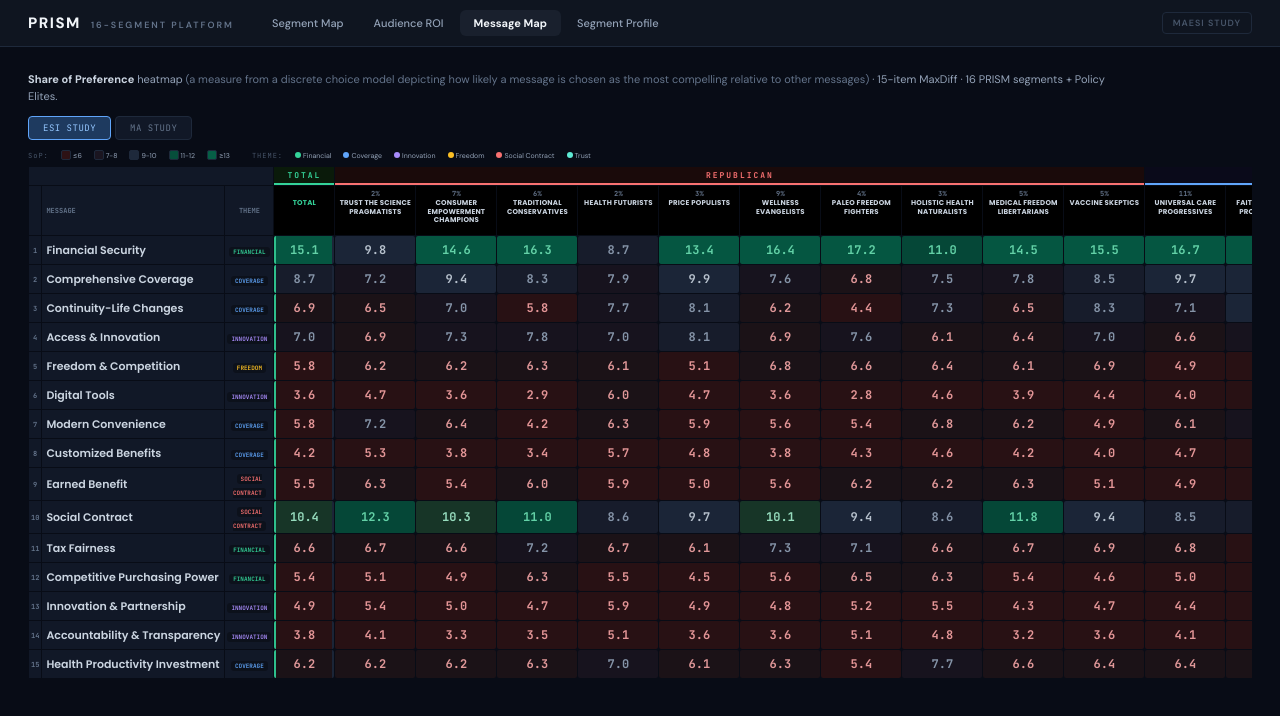
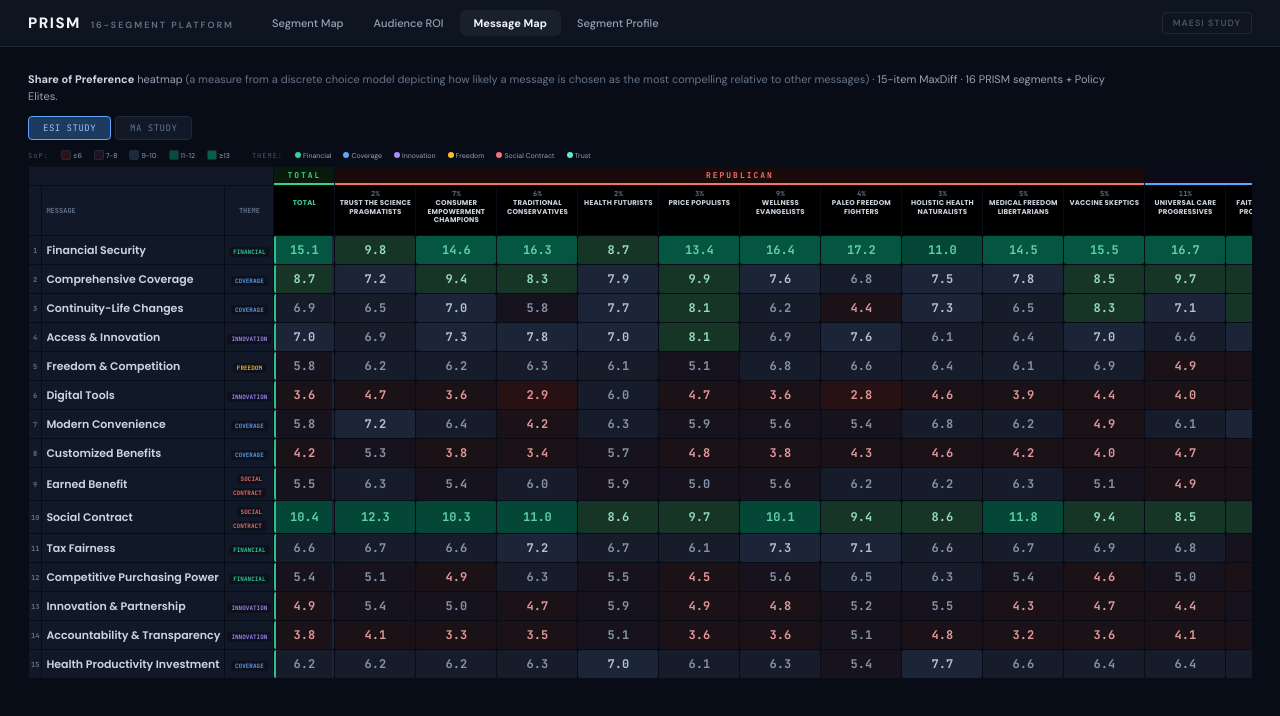
Before and after one commit to prism-lead/prism-dashboard-v4, a React (Vite) app: page /messages in a window 1280 px wide. Shown: the top 716 px of the page. Built offline with nearby package versions, Linux system fonts and the light colour scheme.

Commit message:
Reorder conditions in getSopC function

```diff
--- a/src/pages/MessageMap.jsx
+++ b/src/pages/MessageMap.jsx
@@ -12,12 +12,12 @@ const THEME_COLORS = {
 
 function getSopC(v){
   if(v>=13)return{bg:"#065f46",t:"#6ee7b7"};
-  if(v>=11)return{bg:"#064e3b",t:"#6ee7b7"};
-  if(v>=10)return{bg:"#1a3a2a",t:"#a7f3d0"};
-  if(v>=9)return{bg:"#1e293b",t:"#cbd5e1"};
-  if(v>=8)return{bg:"#1a1f2e",t:"#94a3b8"};
-  if(v>=7)return{bg:"#1a1520",t:"#94a3b8"};
-  if(v>=6)return{bg:"#1f1318",t:"#f9a8a8"};
+  if(v>=10)return{bg:"#064e3b",t:"#6ee7b7"};
+  if(v>=8)return{bg:"#1a3a2a",t:"#a7f3d0"};
+  if(v>=7)return{bg:"#1e293b",t:"#cbd5e1"};
+  if(v>=6)return{bg:"#1a1f2e",t:"#94a3b8"};
+  if(v>=5)return{bg:"#1a1520",t:"#94a3b8"};
+  if(v>=3)return{bg:"#1f1318",t:"#f9a8a8"};
   return{bg:"#2d1215",t:"#fca5a5"};
 }
 
```
